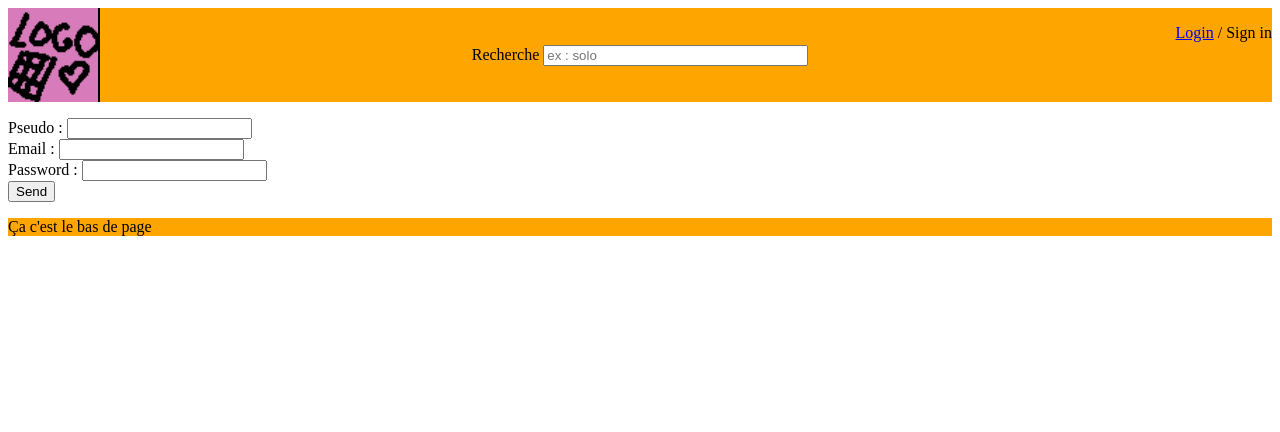
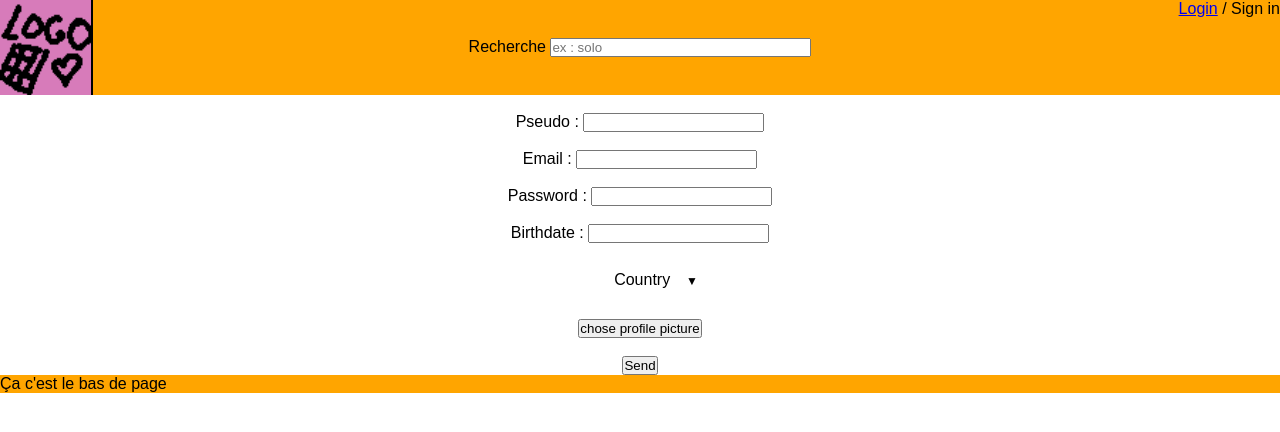
Before and after one commit to AlexisBouligand/boardgame-forum, a PHP site: page /html/account_creation.html in a window 1280 px wide. Shown: the top 432 px of the page. Run offline with PHP 8.4, Linux system fonts and the light colour scheme.

Commit message:
update header_footer.css, better account creation

```diff
--- /dev/null
+++ b/css/account_creation.css
@@ -0,0 +1,80 @@
+
+form{
+  display: block;
+  margin-left: auto;
+  margin-right: auto;
+  width: 50%;
+  text-align: center
+}
+
+nav{
+    width: 100%;
+    margin-left: 40%;
+    background-color: white;
+    position: sticky;
+    top: 0px;
+}
+
+nav ul{
+    list-style-type: none;
+}
+
+nav ul li{
+    float: left;
+    width: 25%;
+    text-align: center;
+    position: relative;
+}
+
+nav ul::after{
+    content: "";
+    display: table;
+    clear: both;
+}
+
+nav a{
+    display: block;
+    text-decoration: none;
+    color: black;
+    border-bottom: 2px solid transparent;
+    padding: 10px 0px;
+}
+
+nav a:hover{
+    color: orange;
+    border-bottom: 2px solid gold;
+}
+
+.sous{
+    display: none;
+    box-shadow: 0px 1px 2px #CCC;
+    background-color: white;
+    position: absolute;
+    width: 100%;
+    z-index: 1000;
+}
+nav > ul li:hover .sous{
+    display: block;
+}
+.sous li{
+    float: none;
+    width: 100%;
+    text-align: left;
+}
+.sous a{
+    padding: 10px;
+    border-bottom: none;
+}
+.sous a:hover{
+    border-bottom: none;
+    background-color: RGBa(200,200,200,0.1);
+}
+.deroulant > a::after{
+    content:" ▼";
+    font-size: 12px;
+}
+
+.conteneur{
+  margin: 50px 20px;
+  height: 1500px;
+}
--- a/css/header_footer.css
+++ b/css/header_footer.css
@@ -1,3 +1,10 @@
+/* Reset css */
+*{
+    margin: 0px;
+    padding: 0px;
+    font-family: Avenir, sans-serif;
+}
+
 header
 {
   background-color: orange;
--- a/html/account_creation.html
+++ b/html/account_creation.html
@@ -3,6 +3,7 @@
 <head>
     <meta charset="utf-8" />
     <link rel="stylesheet" href="../css/header_footer.css" />
+    <link rel="stylesheet" href="../css/account_creation.css" />
 
     <title>Account creation</title>
 </head>
@@ -31,22 +32,53 @@
   <form method="post" action="fictif.php">
 
      <p>
+     <br/>
+
         <label for="pseudo">Pseudo :</label>
         <input type="text" name="pseudo" id="pseudo" required/>
 
+     <br/>
      <br/>
 
         <label for="email">Email : </label>
         <input type="text" name="email" id="email" required/>
 
       <br/>
+      <br/>
 
         <label for="password">Password : </label>
         <input type="password" name="password" id="password" required/>
 
       <br/>
+      <br/>
+
+        <label for="password">Birthdate : </label>
+        <input type="text" name="Birthdate" id="Birthdate" required/>
+
+      <br/>
+      <br/>
+
+      <nav>
+      <ul>
+        <li class="deroulant"><a href="#">Country &ensp;</a>
+          <ul class="sous">
+            <li><a href="#">Albanie</a></li>
+            <li><a href="#">France</a></li>
+            <li><a href="#">Wakanda</a></li>
+          </ul>
+        </li>
+      </ul>
+      </nav>
+
+      <br/>
+
+        <input type="submit" name="send_button" value="chose profile picture">
+
+      <br/>
+      <br/>
 
         <input type="submit" name="send_button" value="Send">
+
      </p>
   </form>
 
```
